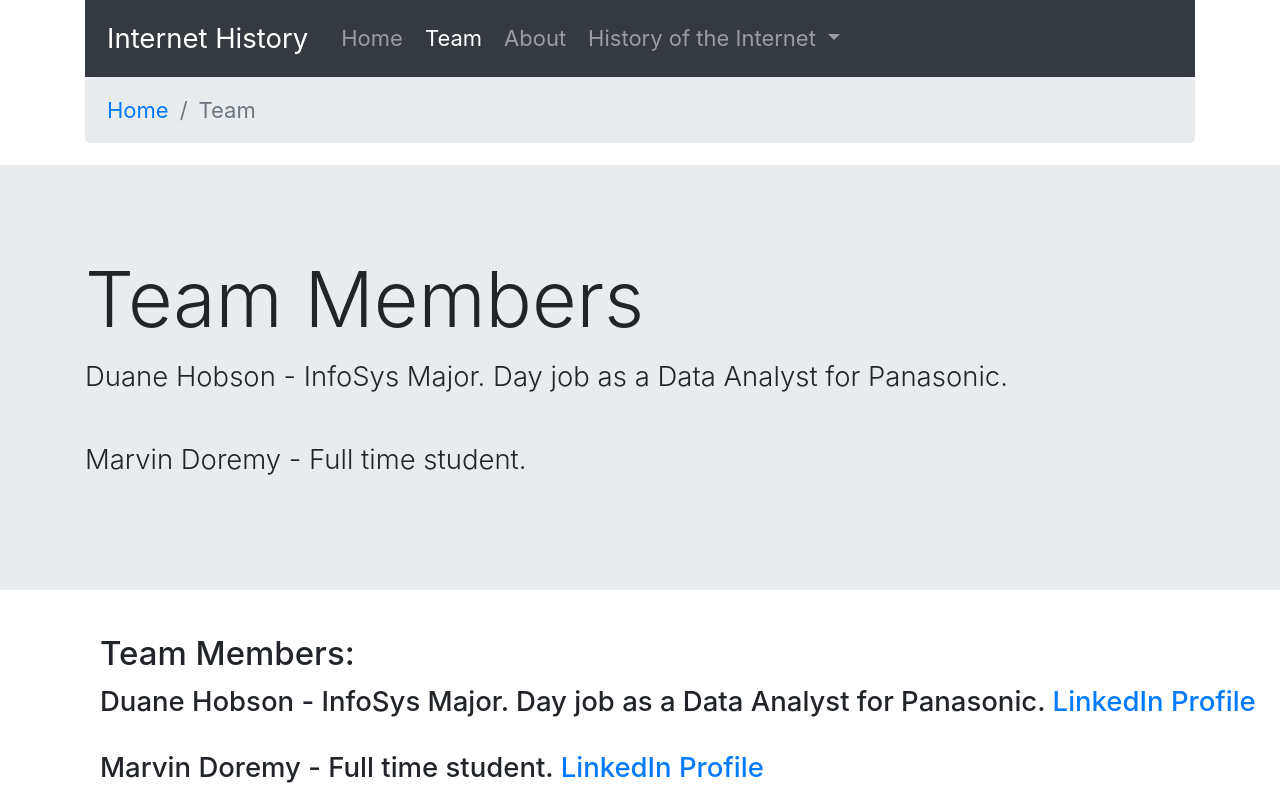
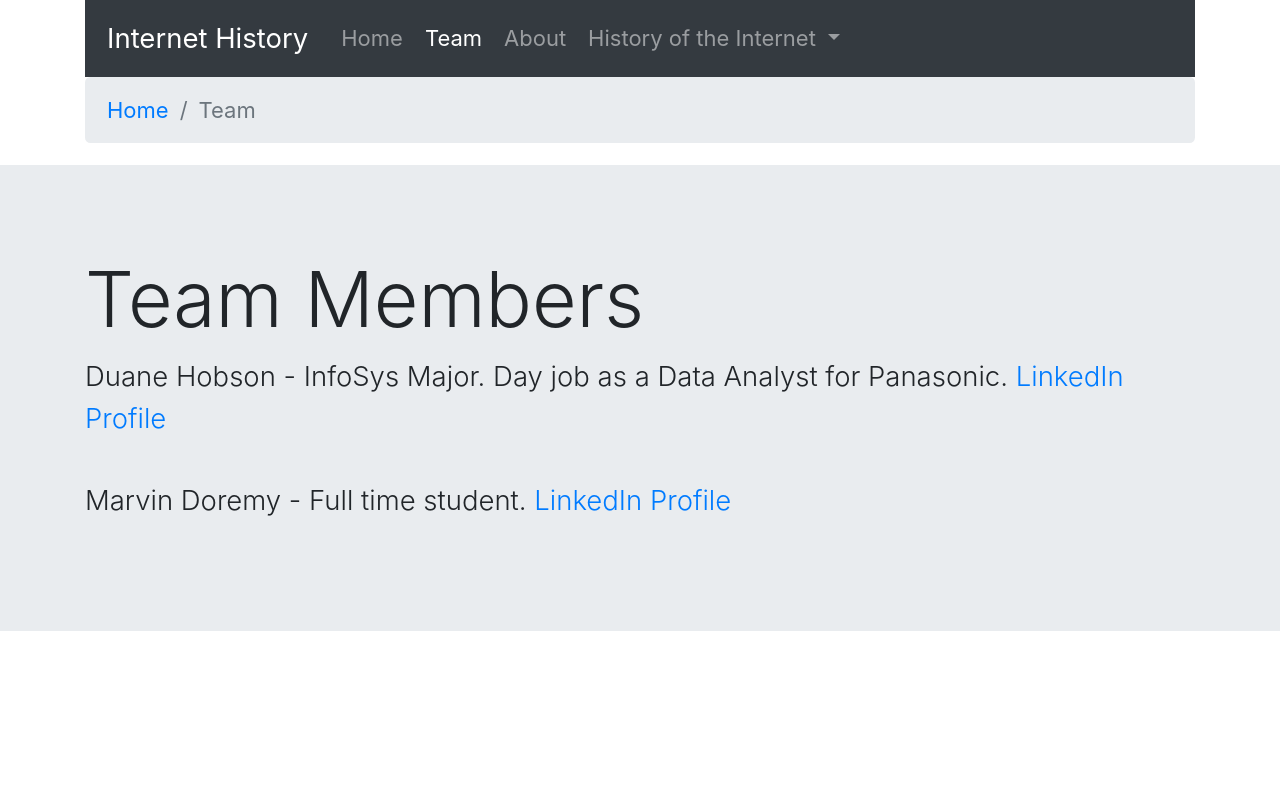
Before and after one commit to dmh25/history, a plain HTML site: page team.html in a window 1280 px wide. Drawn offline with nearby package versions, Linux system fonts and the light colour scheme.

Commit message:
Add files via upload

```diff
--- a/team.html
+++ b/team.html
@@ -62,23 +62,14 @@
     <div class="container">
         <h1 class="display-4">Team Members</h1>
         <p class="lead">Duane Hobson - InfoSys Major.  Day job as a Data Analyst for Panasonic.
+            <a href="https://www.linkedin.com/in/duane-hobson-5a758b7/">LinkedIn Profile</a>
             <br>
             <br>
             Marvin Doremy - Full time student.
+            <a href="https://www.linkedin.com/in/marvin-doremy-506689178/">LinkedIn Profile</a>
         </p>
     </div>
 </div>
-    <h4 id="indent100">
-        Team Members:</h4>
-    <h5 id="indent100_a">
-        Duane Hobson - InfoSys Major.  Day job as a Data Analyst for Panasonic.
-        <a href="https://www.linkedin.com/in/duane-hobson-5a758b7/">LinkedIn Profile</a>
-        <br>
-        <br>
-        Marvin Doremy - Full time student.
-        <a href="https://www.linkedin.com/in/marvin-doremy-506689178/">LinkedIn Profile</a>
-    </h5>
-
 
 </body>
 </html>
```
